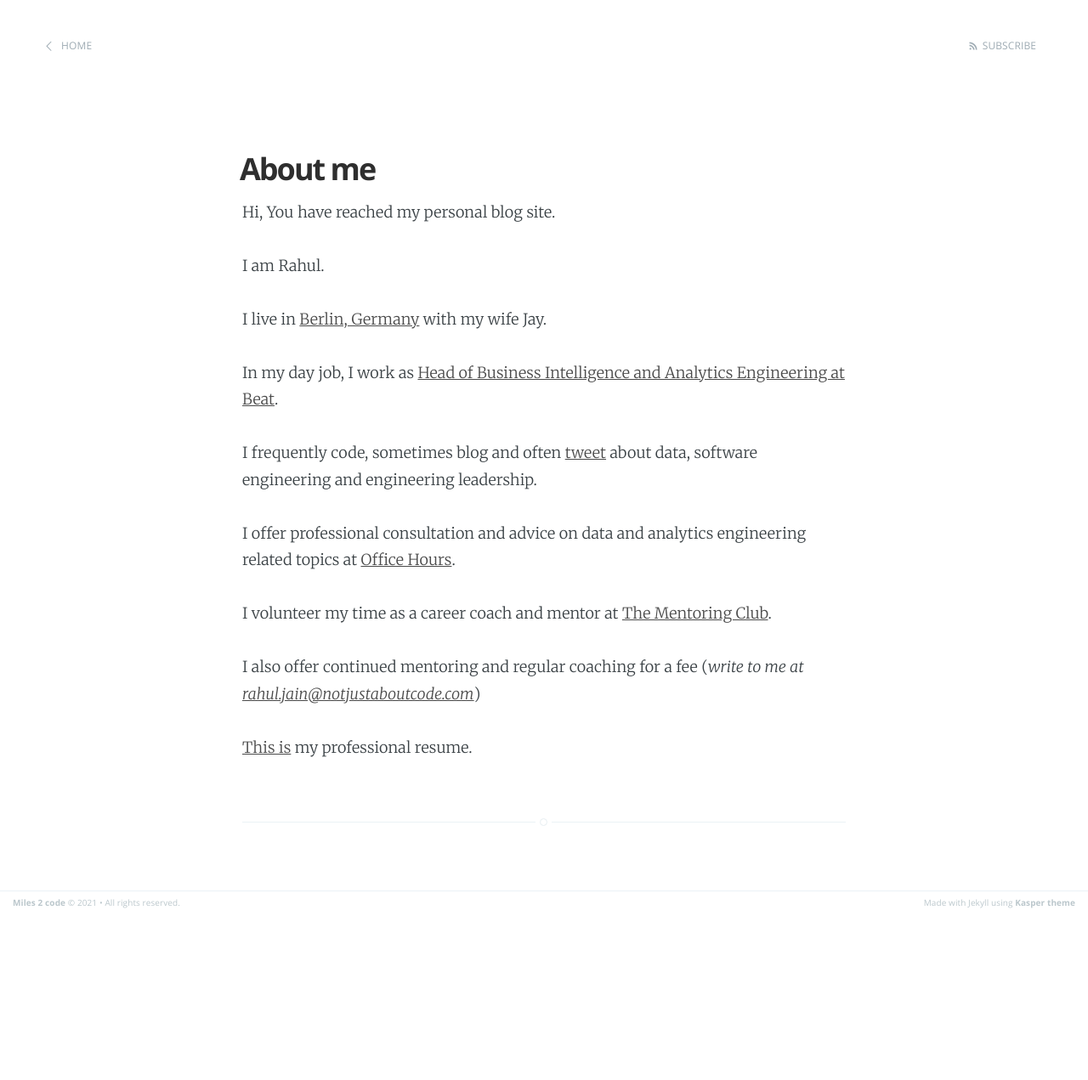
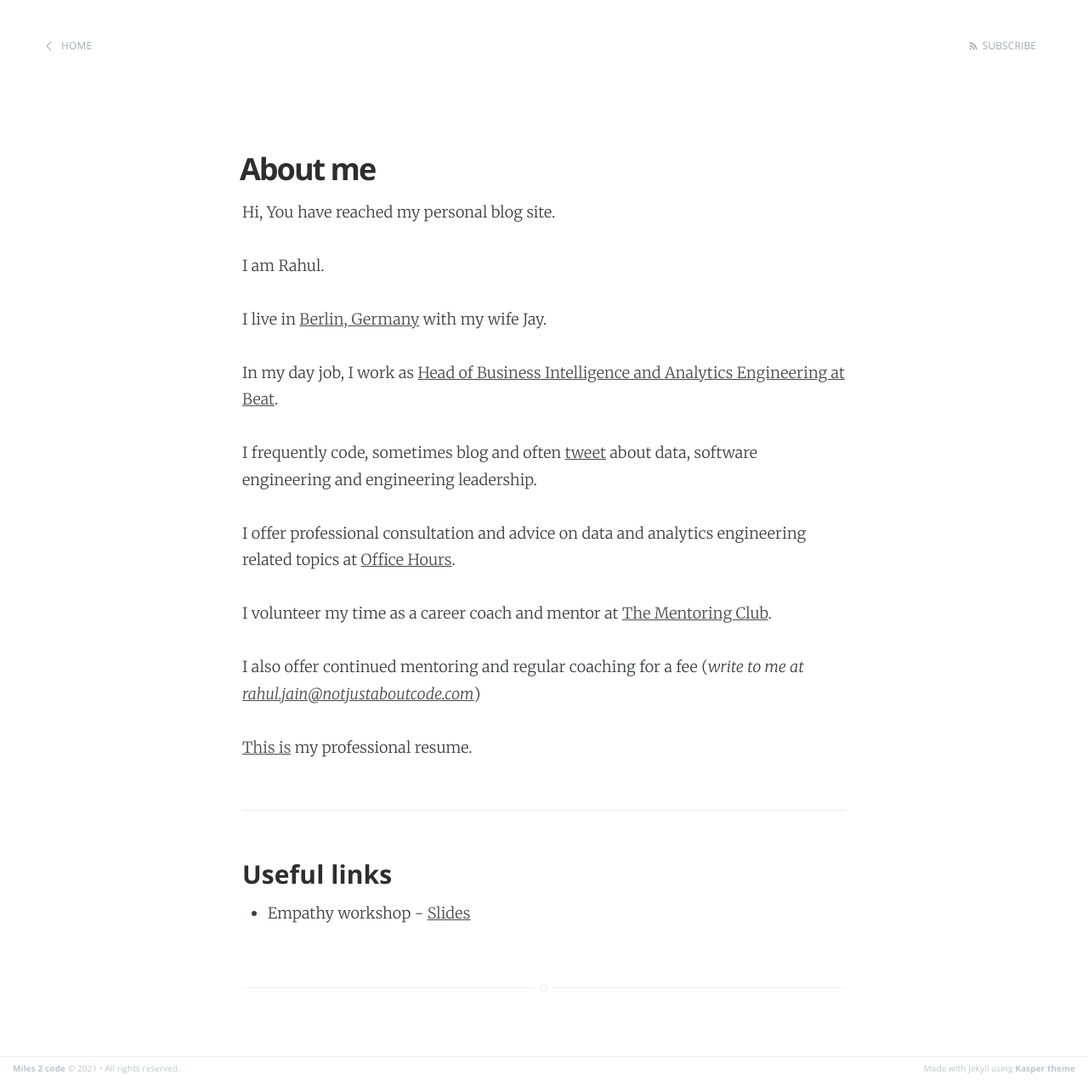
Before and after one commit to rahulj51/miles2code.github.io, a Jekyll site: the page built from about.md, in a window 1280 px wide. Shown: the whole page at 85% size. Built offline with Jekyll 4.4.1, drawn with Linux system fonts in a browser that asks for light colours; before the commit the page ends 1076 px from its top, so only the background shows below that.

Commit message:
Added resources section to About page

```diff
--- a/about.md
+++ b/about.md
@@ -20,3 +20,9 @@ I volunteer my time as a career coach and mentor at [The Mentoring Club](https:/
 I also offer continued mentoring and regular coaching for a fee (_write to me at [rahul.jain@notjustaboutcode.com](mailto:rahul.jain@notjustaboutcode.com)_)
 
 [This is]({{ site.url }}/assets/resume/rahul-resume.pdf) my professional resume.
+
+---
+
+### Useful links
+
+* Empathy workshop - [Slides]({{ site.url }}/assets/workshops/empathy/empathy.pdf)
```
